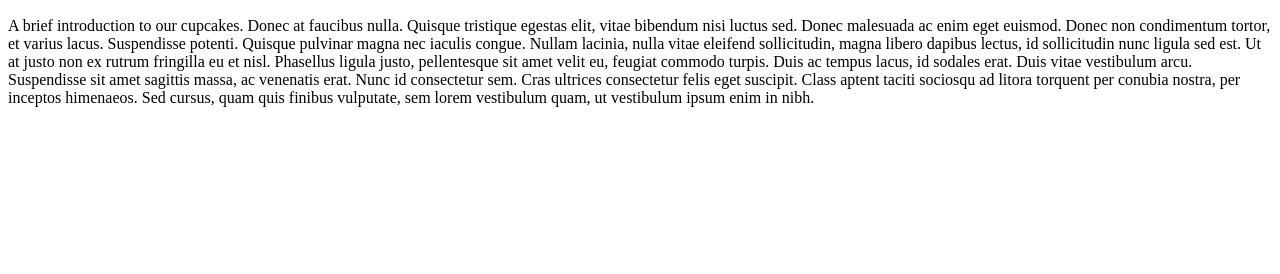
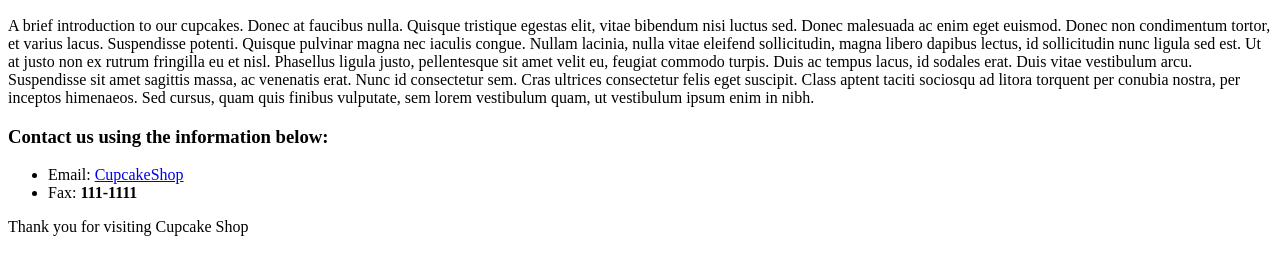
Before and after one commit to protatodev/cupcake-shop, a plain HTML site: page index.html in a window 1280 px wide. Shown: the part 110-384 px from the top of the page. Drawn offline with Linux system fonts and the light colour scheme.

Commit message:
add more text content

```diff
--- a/index.html
+++ b/index.html
@@ -6,8 +6,14 @@
 </head>
 <body>
   <h1 class="emphasis"><img src="img/cupcake.jpg" alt="cupcake" width="200" height="200">Welcome to the Cupcake Shop<img src="img/cupcake.jpg" alt="cupcake" width="200" height="200"></h1>
-  <h2>Read about our history.</h2>
+  <h2 class="flashy">Read about our history.</h2>
   <p class="intro">A brief introduction to our cupcakes. Donec at faucibus nulla. Quisque tristique egestas elit, vitae bibendum nisi luctus sed. Donec malesuada ac enim eget euismod. Donec non condimentum tortor, et varius lacus. Suspendisse potenti. Quisque pulvinar magna nec iaculis congue. Nullam lacinia, nulla vitae eleifend sollicitudin, magna libero dapibus lectus, id sollicitudin nunc ligula sed est. Ut at justo non ex rutrum fringilla eu et nisl. Phasellus ligula justo, pellentesque sit amet velit eu, feugiat commodo turpis. Duis ac tempus lacus, id sodales erat. Duis vitae vestibulum arcu. Suspendisse sit amet sagittis massa, ac venenatis erat. Nunc id consectetur sem. Cras ultrices consectetur felis eget suscipit. Class aptent taciti sociosqu ad litora torquent per conubia nostra, per inceptos himenaeos. Sed cursus, quam quis finibus vulputate, sem lorem vestibulum quam, ut vestibulum ipsum enim in nibh.
   </p>
+  <h3 class="flashy">Contact us using the information below:</h3>
+  <ul>
+    <li>Email: <a href="mailto:cupcakes@thecupcakeshop.com">CupcakeShop</a></li>
+    <li>Fax: <strong>111-1111</strong></li>
+  </ul>
+  <p class="flashy">Thank you for visiting Cupcake Shop</p>
 </body>
 </html>
```
